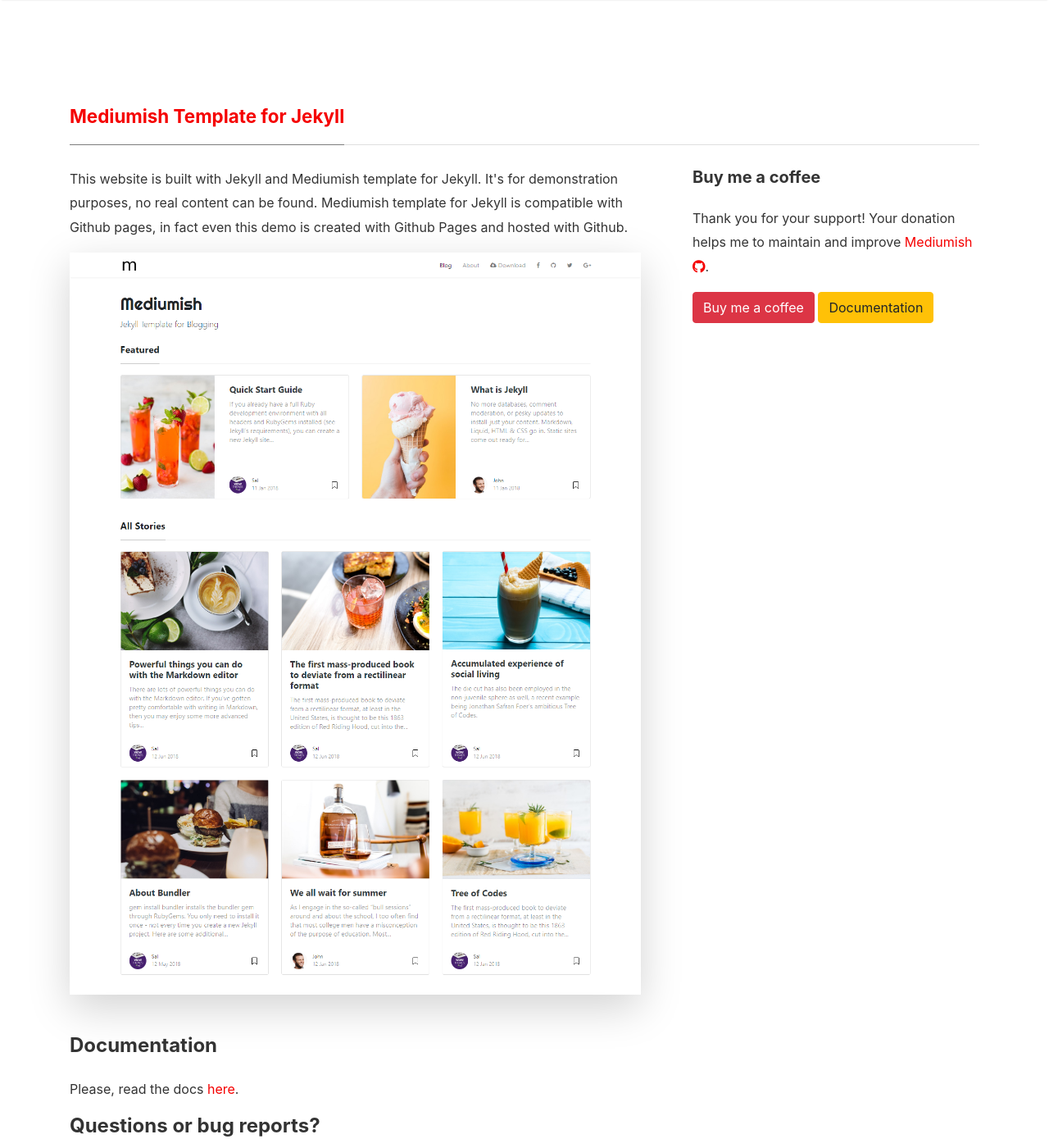
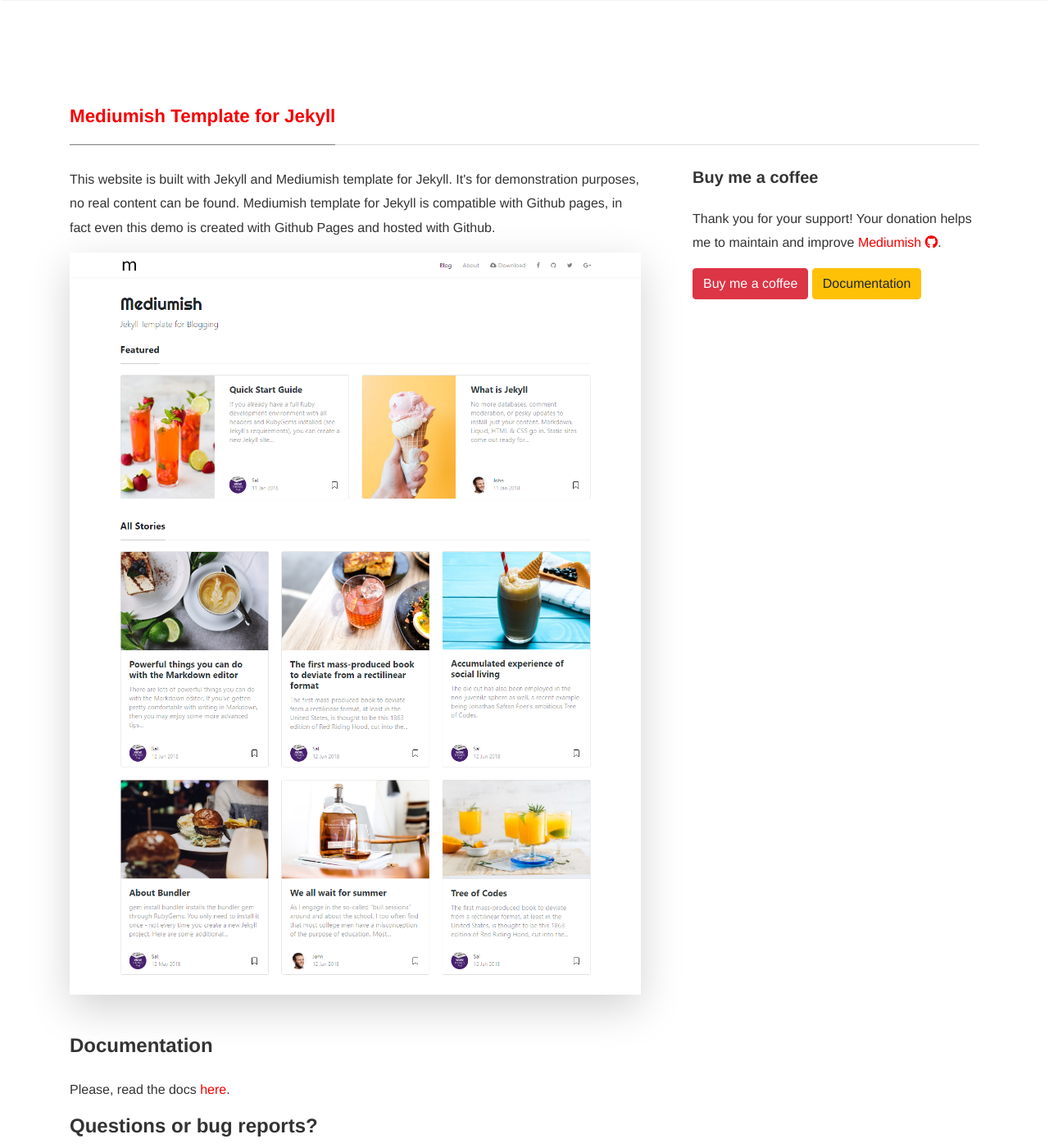
Before and after one commit to roopikarisam/keywords-caribbean-studies, a Jekyll site: the page built from _pages/about.md, in a window 1280 px wide and 1400 px high. Shown: the whole window at 82% size. Built offline with Jekyll 4.4.1, drawn with Linux system fonts in a browser that asks for light colours; nearby versions of some CDN libraries; comment, search, counter and statistics services are not loaded.

Commit message:
tweaked nav styling

```diff
--- a/_layouts/default.html
+++ b/_layouts/default.html
@@ -73,7 +73,7 @@
             <ul class="navbar-nav ml-auto">
 
                 {% if page.url == "/" %}
-                <li class="nav-item active">
+                <li class="nav-item">
                 {% else %}
                 <li class="nav-item">
                 {% endif %}
--- a/assets/css/screen.css
+++ b/assets/css/screen.css
@@ -31,7 +31,7 @@
   border: #e3edf3 1px solid;
   width: 100%;
   padding: 7px;
-  font-family: monospace, sans-serif;
+  font-family: "Helvetica Neue", Helvetica, Arial, sans-serif;
   font-size: 0.9rem;
   white-space: pre;
   overflow: auto;
@@ -310,7 +310,7 @@
 }
 
 .mainheading h1.sitetitle {
-  font-family: Righteous;
+  font-family: "Helvetica Neue", Helvetica, Arial, sans-serif;
 }
 
 .mainheading h1.posttitle {
@@ -336,7 +336,7 @@
 }
 
 .article-post {
-  font-family: Merriweather;
+  font-family: "Helvetica Neue", Helvetica, Arial, sans-serif;
   font-size: 1.1rem;
   line-height: 1.84;
   color: rgba(0, 0, 0, 0.8);
@@ -691,8 +691,7 @@
 h4,
 h5,
 h6 {
-  font-family: -apple-system, system-ui, BlinkMacSystemFont, "Segoe UI", Roboto,
-    "Helvetica Neue", Arial, sans-serif;
+  font-family: "Helvetica Neue", Helvetica, Arial, sans-serif;
 }
 
 .article-post .h1,
@@ -718,9 +717,7 @@
 }
 
 .layout-page .article-post {
-  font-family: -apple-system, BlinkMacSystemFont, "Segoe UI", Roboto,
-    "Helvetica Neue", Arial, sans-serif, "Apple Color Emoji", "Segoe UI Emoji",
-    "Segoe UI Symbol", "Noto Color Emoji";
+  font-family: "Helvetica Neue", Helvetica, Arial, sans-serif;
   font-size: 1rem;
 }
 
@@ -883,7 +880,7 @@
   line-height: 1;
   padding: 2px 3px;
   width: 150px;
-  font-family: Arial;
+  font-family: "Helvetica Neue", Helvetica, Arial, sans-serif;
   text-align: center;
   border-radius: 3px;
   transition: all 0.4s;
```
